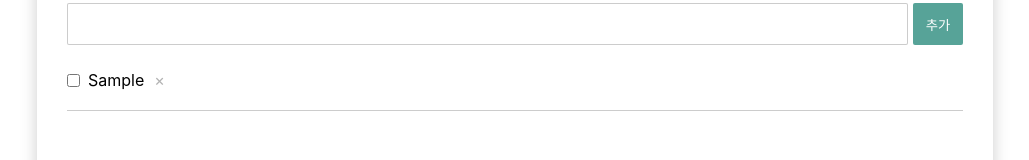
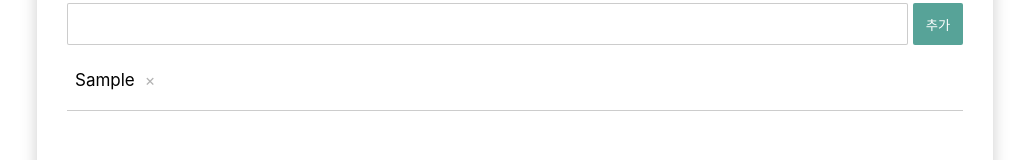
Before and after one commit to leejiwon6315/React-TS-ToDo-List, a React (Create React App) app: page / in a window 1280 px wide. Both pictures are taken after typing "Sample" into the empty fields and a click on the button "추가". Shown: the part 186-346 px from the top of the page, without its empty margins (125-1154 px from the left). Built offline with nearby package versions, Linux system fonts and the light colour scheme.

Commit message:
add todo toggle style

```diff
--- a/src/Components/TodoList/TodoItem.tsx
+++ b/src/Components/TodoList/TodoItem.tsx
@@ -22,8 +22,12 @@ const TodoItem: React.FC<Props> = ({ todo }) => {
 
   return (
     <li className={style.list}>
-      <input type="checkbox" onClick={onToggle} />
-      <p className={style.todo}>{todo.schedule}</p>
+      <p
+        className={todo.checked ? style.todo_true : style.todo_false}
+        onClick={onToggle}
+      >
+        {todo.schedule}
+      </p>
       <p className={style.delete_todo} onClick={onRemoveItem}>
         ×
       </p>
--- a/src/Components/TodoList/TodoList.module.scss
+++ b/src/Components/TodoList/TodoList.module.scss
@@ -12,10 +12,17 @@
     flex-direction: row;
     align-items: center;
 
-    .todo {
-      font-size: 16px;
+    .todo_false,
+    .todo_true {
+      font-size: 17px;
       height: fit-content;
       padding: 0 10px 0 8px;
+      cursor: pointer;
+    }
+
+    .todo_true {
+      color: rgba(126, 126, 126, 0.603);
+      text-decoration: line-through;
     }
 
     .delete_todo {
--- a/src/Components/TodoList/TodoList.tsx
+++ b/src/Components/TodoList/TodoList.tsx
@@ -1,3 +1,4 @@
+import React from "react";
 import style from "./TodoList.module.scss";
 import TodoItem from "./TodoItem";
 import { useTodoState } from "../../TodosContext";
@@ -13,4 +14,4 @@ const TodoList: React.FC = () => {
   );
 };
 
-export default TodoList;
+export default React.memo(TodoList);
```
